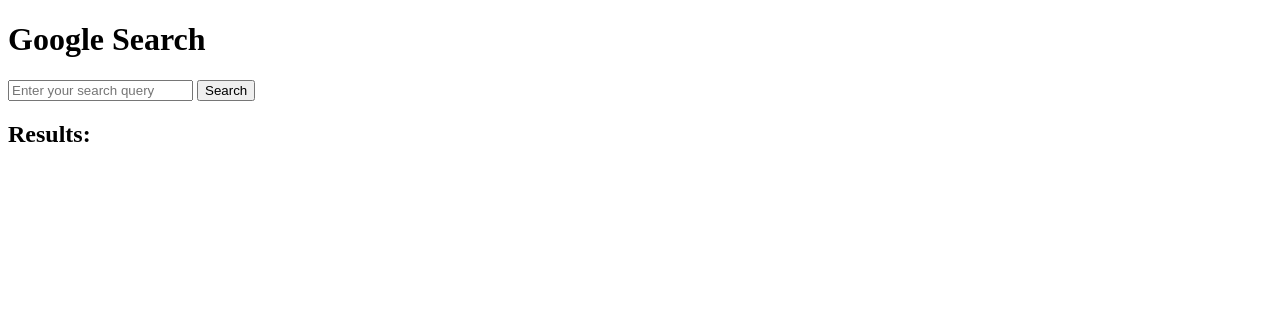
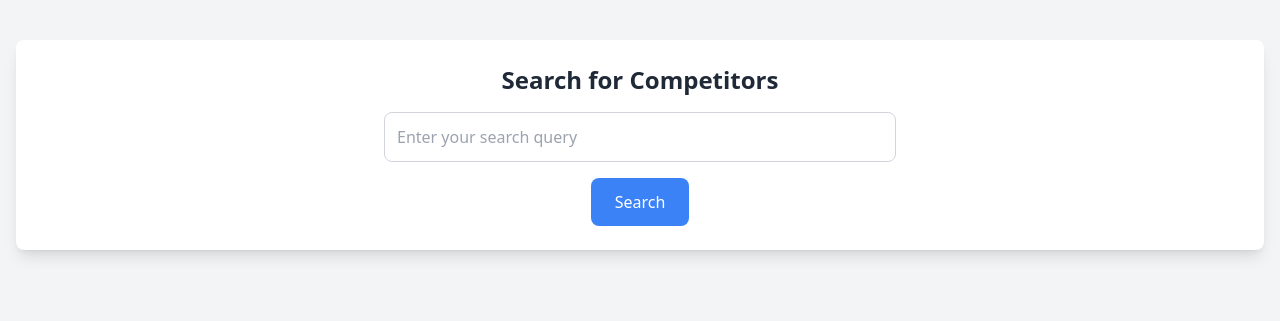
Before and after one commit to kyracnh/datagen, a Django app: page /scraper/ in a window 1280 px wide. Shown: the top 321 px of the page. Run offline with Django 5.2, Linux system fonts and the light colour scheme; some libraries are stand-ins or nearby versions.

Commit message:
First google search api integration scrapper + UI

```diff
--- a/datagen/scraper/templates/scraper/results.html
+++ b/datagen/scraper/templates/scraper/results.html
@@ -3,24 +3,132 @@
 <head>
     <meta charset="UTF-8">
     <meta name="viewport" content="width=device-width, initial-scale=1.0">
-    <title>Google Search Results</title>
+    <title>Competitor Results</title>
+    <script src="https://cdn.jsdelivr.net/npm/chart.js"></script>
+    <script src="https://cdn.tailwindcss.com"></script>
 </head>
-<body>
-    <h1>Google Search</h1>
-    <form method="POST">
-        {% csrf_token %}
-        <input type="text" name="query" value="{{ query }}" placeholder="Enter your search query">
-        <button type="submit">Search</button>
-    </form>
+<body class="bg-gray-100 font-sans">
+    <div class="container mx-auto py-10 px-4">
+        <!-- Search Form -->
+        <div class="bg-white shadow-lg rounded-lg p-6 mb-8">
+            <h1 class="text-2xl font-bold text-gray-800 mb-4 text-center">Search for Competitors</h1>
+            <form method="POST" action="" class="flex flex-col items-center gap-4">
+                {% csrf_token %}
+                <input
+                    type="text"
+                    name="query"
+                    placeholder="Enter your search query"
+                    required
+                    class="w-full max-w-lg p-3 border border-gray-300 rounded-lg focus:outline-none focus:ring-2 focus:ring-blue-500">
+                <button
+                    type="submit"
+                    class="px-6 py-3 bg-blue-500 text-white rounded-lg hover:bg-blue-600">
+                    Search
+                </button>
+            </form>
+        </div>
 
-    <h2>Results:</h2>
-    <ul>
-        {% for item in results %}
-            <li>
-                <a href="{{ item.link }}">{{ item.title }}</a>
-                <p>{{ item.snippet }}</p>
-            </li>
-        {% endfor %}
-    </ul>
+        {% if results %}
+        <!-- Charts Section -->
+        <div class="bg-white shadow-lg rounded-lg p-6">
+            <h2 class="text-xl font-semibold text-gray-800 mb-4 text-center">
+                Competitor Analysis for "{{ query }}"
+            </h2>
+
+            <!-- Grid layout for chart containers -->
+            <div class="grid grid-cols-1 md:grid-cols-2 gap-6">
+                <!-- Competitor Chart Container -->
+                <div class="bg-gray-50 shadow-md rounded-lg p-4">
+                    <h3 class="text-lg font-medium text-gray-700 text-center mb-2">Top Competitors</h3>
+                    <div class="flex justify-center">
+                        <canvas id="competitorChart" class="w-full max-w-lg md:max-w-2xl h-80"></canvas>
+                    </div>
+                </div>
+
+                <!-- Competitor Count Chart Container -->
+                <div class="bg-gray-50 shadow-md rounded-lg p-4">
+                    <h3 class="text-lg font-medium text-gray-700 text-center mb-2">Competitor Count</h3>
+                    <div class="flex justify-center">
+                        <canvas id="competitorCountChart" class="w-full max-w-md h-60"></canvas>
+                    </div>
+                </div>
+            </div>
+        </div>
+
+        <script>
+            // Data passed from Django
+            const competitors = {{ results|safe }};
+            const competitorCount = {{ competitor_count }};
+
+            // Extract competitor names
+            const competitorNames = competitors.map(comp => comp.name);
+            const competitorLinks = competitors.map(comp => comp.link);
+
+            // Competitor Chart
+            const ctx1 = document.getElementById('competitorChart').getContext('2d');
+            new Chart(ctx1, {
+                type: 'bar',
+                data: {
+                    labels: competitorNames,
+                    datasets: [{
+                        label: 'Competitor Links',
+                        data: Array(competitorNames.length).fill(1),
+                        backgroundColor: 'rgba(75, 192, 192, 0.5)',
+                        borderColor: 'rgba(75, 192, 192, 1)',
+                        borderWidth: 1
+                    }]
+                },
+                options: {
+                    responsive: true,
+                    plugins: {
+                        legend: { display: false },
+                        tooltip: {
+                            callbacks: {
+                                label: function (tooltipItem) {
+                                    return competitorLinks[tooltipItem.dataIndex];
+                                }
+                            }
+                        }
+                    },
+                    scales: {
+                        x: {
+                            title: { display: true, text: 'Competitors', font: { size: 14 } },
+                            ticks: { autoSkip: false, font: { size: 12 } }
+                        },
+                        y: { display: false }
+                    }
+                }
+            });
+
+            // Competitor Count Chart
+            const ctx2 = document.getElementById('competitorCountChart').getContext('2d');
+            new Chart(ctx2, {
+                type: 'doughnut',
+                data: {
+                    labels: [`Competitors (${competitorCount})`],
+                    datasets: [{
+                        data: [competitorCount],
+                        backgroundColor: ['rgba(255, 159, 64, 0.5)'],
+                        borderColor: ['rgba(255, 159, 64, 1)'],
+                        borderWidth: 1
+                    }]
+                },
+                options: {
+                    responsive: true,
+                    plugins: {
+                        tooltip: {
+                            callbacks: {
+                                label: function (tooltipItem) {
+                                    return `Total: ${competitorCount}`;
+                                }
+                            }
+                        },
+                        legend: { position: 'bottom' }
+                    }
+                }
+            });
+        </script>
+        {% endif %}
+    </div>
 </body>
 </html>
--- a/datagen/scraper/views.py
+++ b/datagen/scraper/views.py
@@ -1,9 +1,12 @@
 from django.shortcuts import render
 from googleapiclient.discovery import build
+from urllib.parse import urlparse
 
 def search_google(request):
     results = []
+    competitor_count = 0
     query = ""
+
     if request.method == "POST":
         query = request.POST.get("query")
         api_key = "AIzaSyB9oLSWryW7NbsxL86hi5Q3dcGdU6X24wg"
@@ -14,6 +17,14 @@
         res = service.cse().list(q=query, cx=cse_id).execute()
 
         if "items" in res:
-            results = res["items"]
+            results = [
+                {"name": item["title"], "link": item["link"]}
+                for item in res["items"][:5]
+            ]
+            competitor_count = len(results)  # Number of competitors found
 
-    return render(request, "scraper/results.html", {"query": query, "results": results})
+    return render(request, "scraper/results.html", {
+        "query": query,
+        "results": results,
+        "competitor_count": competitor_count,
+    })
```
